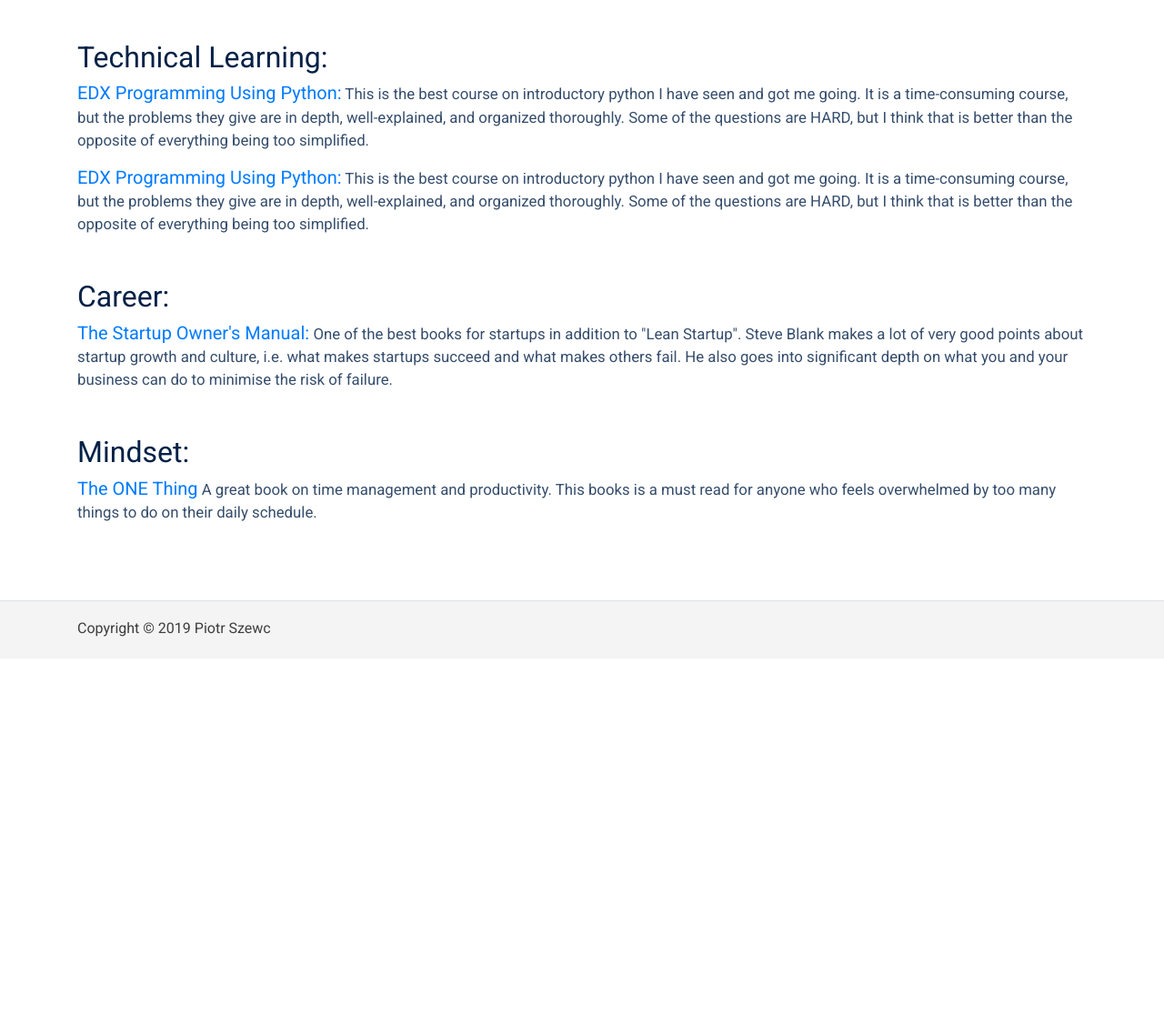
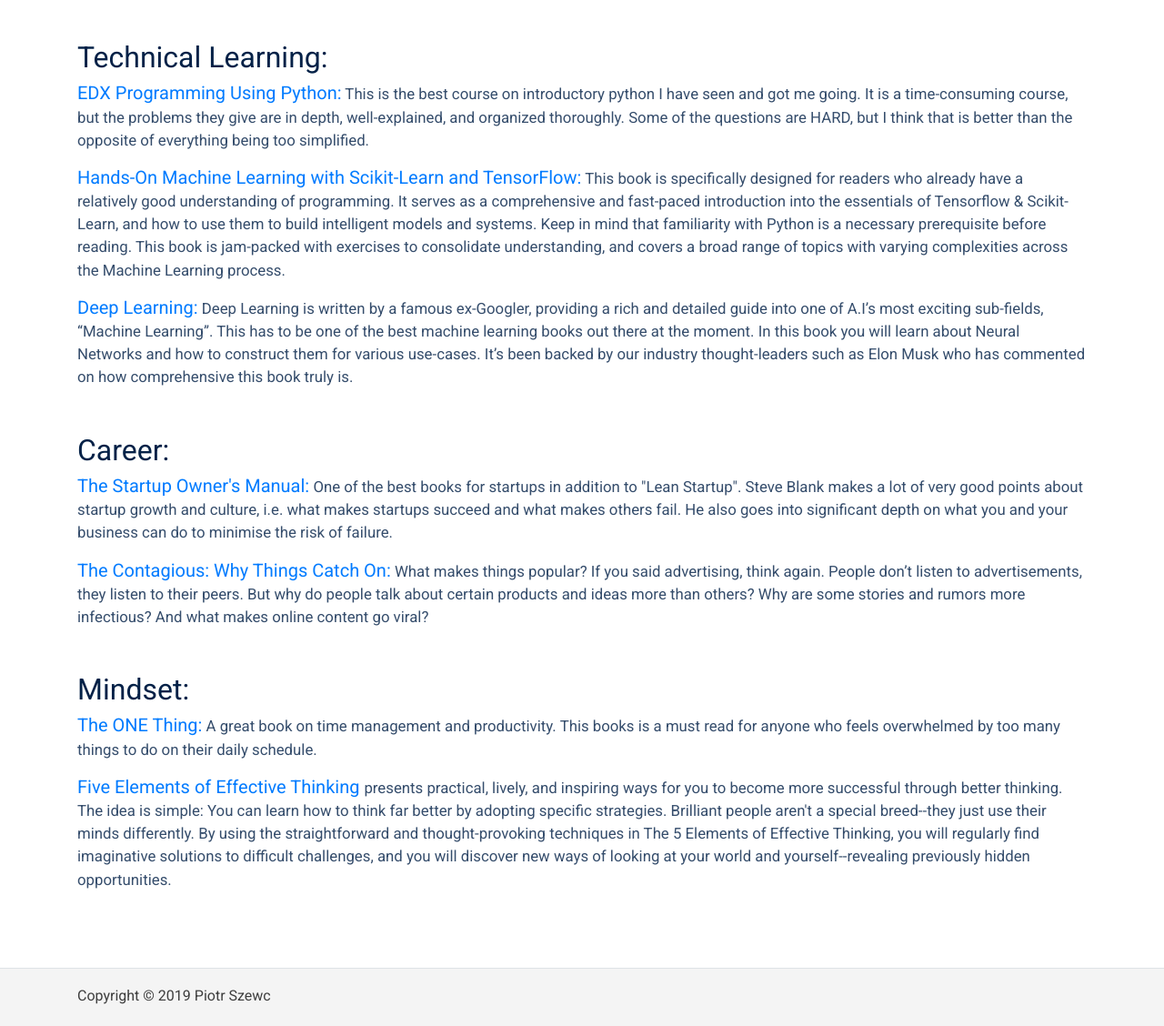
Before and after one commit to piszewc/pszewc, a Django app: template blog/templates/books/book_list.html in a window 1280 px wide. Shown: the part 702-1830 px from the top of the page at 91% size. Before the commit the page ends 1402 px from the top, so only its background shows below. Run offline with Django 3.2, Linux system fonts and the light colour scheme; the template is opened without the code that fills it, so the values that code supplies are empty; some libraries are stand-ins or nearby versions.

Commit message:
Update book_list.html

```diff
--- a/blog/templates/books/book_list.html
+++ b/blog/templates/books/book_list.html
@@ -23,12 +23,21 @@
                 course, but the problems they give are in depth, well-explained, and
                 organized thoroughly. Some of the questions are HARD, but I think that is better than the opposite of
                 everything being too simplified.</p>
-                <p><a class="h5" href="https://courses.edx.org/courses/course-v1:MITx+6.00.1x+2T2019/course/">EDX
-                    Programming Using Python:</a>
-                This is the best course on introductory python I have seen and got me going. It is a time-consuming
-                course, but the problems they give are in depth, well-explained, and
-                organized thoroughly. Some of the questions are HARD, but I think that is better than the opposite of
-                everything being too simplified.</p>
+            <p><a class="h5" href="">Hands-On Machine Learning with Scikit-Learn and TensorFlow:</a>
+                This book is specifically designed for readers who already have a relatively good understanding of
+                programming. It serves as a comprehensive and fast-paced introduction into the essentials of Tensorflow
+                & Scikit-Learn, and how to use them to build intelligent models and systems. Keep in mind that
+                familiarity with Python is a necessary prerequisite before reading. This book is jam-packed with
+                exercises to consolidate understanding, and covers a broad range of topics with varying complexities
+                across the Machine Learning process.
+            </p>
+            <p><a class="h5" href="">Deep Learning:</a>
+                Deep Learning is written by a famous ex-Googler, providing a rich and detailed guide into one of A.I’s
+                most exciting sub-fields, “Machine Learning”. This has to be one of the best machine learning books out
+                there at the moment. In this book you will learn about Neural Networks and how to construct them for
+                various use-cases. It’s been backed by our industry thought-leaders such as Elon Musk who has commented
+                on how comprehensive this book truly is.
+            </p>
         </div>
     </section>
 
@@ -42,6 +51,10 @@
                 points about
                 startup growth and culture, i.e. what makes startups succeed and what makes others fail. He also goes
                 into significant depth on what you and your business can do to minimise the risk of failure.</p>
+                <p><a class="h5"
+                    href="https://www.amazon.com/Effective-Engineer-Engineering-Disproportionate-Meaningful/dp/0996128107">The
+                    Contagious: Why Things Catch On:</a>
+                    What makes things popular? If you said advertising, think again. People don’t listen to advertisements, they listen to their peers. But why do people talk about certain products and ideas more than others? Why are some stories and rumors more infectious? And what makes online content go viral?</p>
         </div>
         </div>
     </section>
@@ -50,9 +63,15 @@
         <div class="container mt-5 pb-5">
             <h2>Mindset:</h2>
             <p><a class="h5"
-                    href="https://www.amazon.com/Effective-Engineer-Engineering-Disproportionate-Meaningful/dp/0996128107">The ONE Thing</a>
+                    href="https://www.amazon.com/Effective-Engineer-Engineering-Disproportionate-Meaningful/dp/0996128107">The
+                    ONE Thing:</a>
                 A great book on time management and productivity. This books is a must read for anyone
                 who feels overwhelmed by too many things to do on their daily schedule. </p>
+                <p><a class="h5"
+                    href="https://www.amazon.com/Effective-Engineer-Engineering-Disproportionate-Meaningful/dp/0996128107">Five Elements of Effective Thinking
+                </a>
+                 presents practical, lively, and inspiring ways for you to become more successful through better thinking. The idea is simple: You can learn how to think far better by adopting specific strategies. Brilliant people aren't a special breed--they just use their minds differently. By using the straightforward and thought-provoking techniques in The 5 Elements of Effective Thinking, you will regularly find imaginative solutions to difficult challenges, and you will discover new ways of looking at your world and yourself--revealing previously hidden opportunities.
+</p>
         </div>
     </section>
 
```
